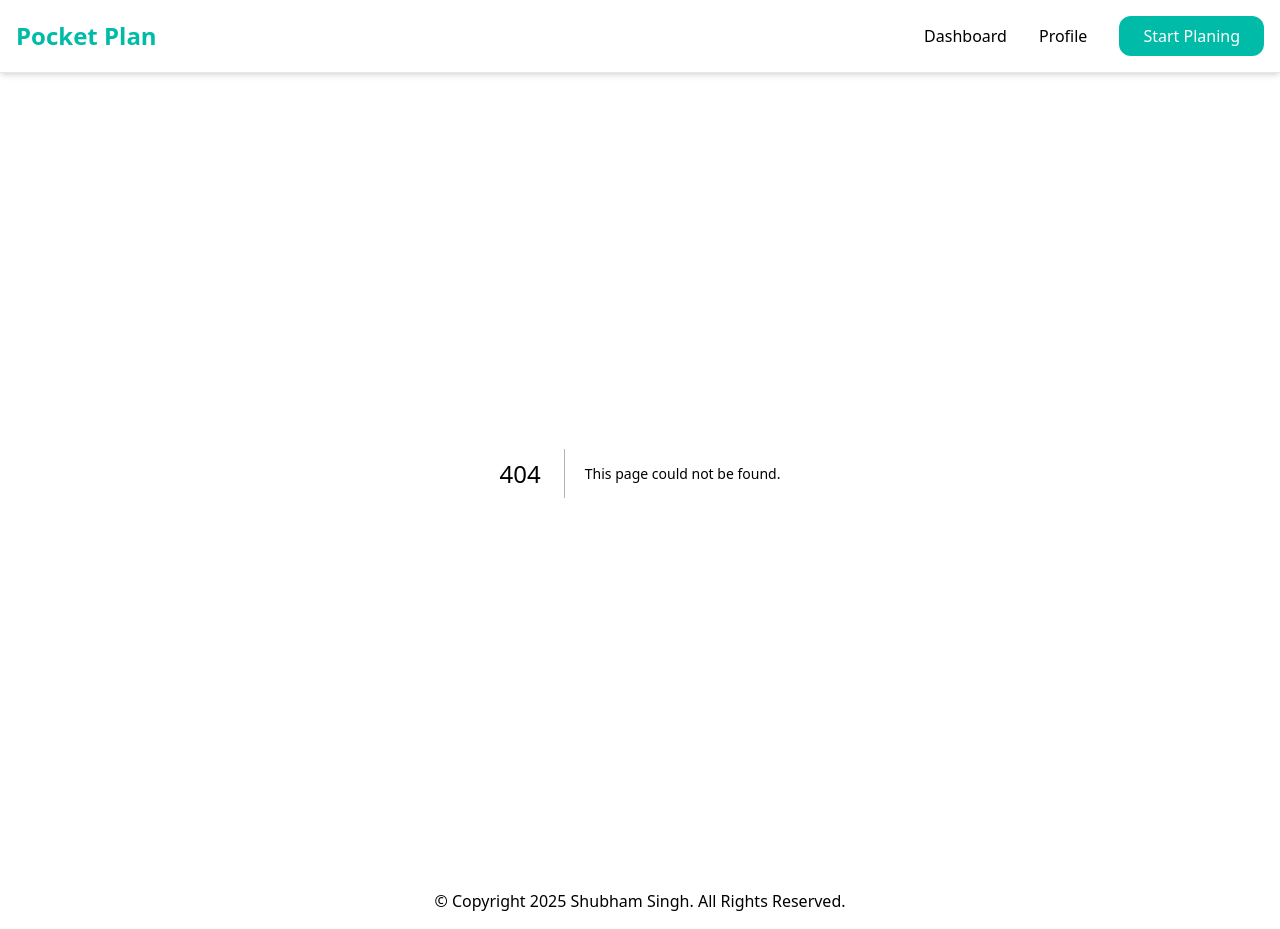
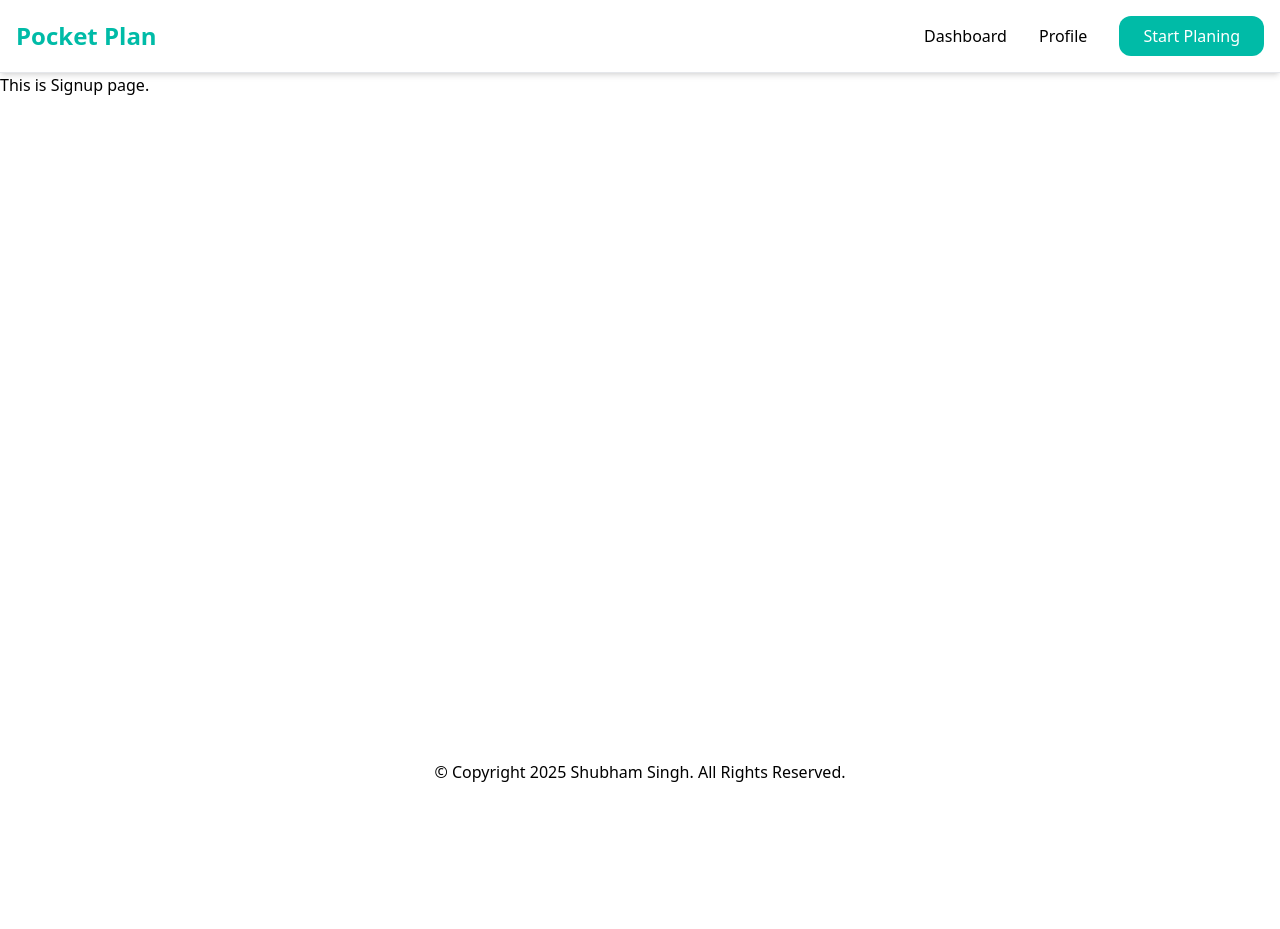
Before and after one commit to unrealblood/pocket-plan-nextjs, a Next.js app: page /auth/signup in a window 1280 px wide. Before the commit this address had no page. After the commit the page ends 800 px from the top, so only its background shows below. Built offline with nearby package versions, Linux system fonts and the light colour scheme.

Commit message:
add signin and signup routes and empty components

```diff
--- /dev/null
+++ b/app/auth/signup/page.tsx
@@ -0,0 +1,7 @@
+export default async function Signup() {
+    return (
+        <div className="flex-1 overflow-auto">
+            This is Signup page.
+        </div>
+    );
+}
```
Also changed, not shown: app/auth/signin/page.tsx (added).
